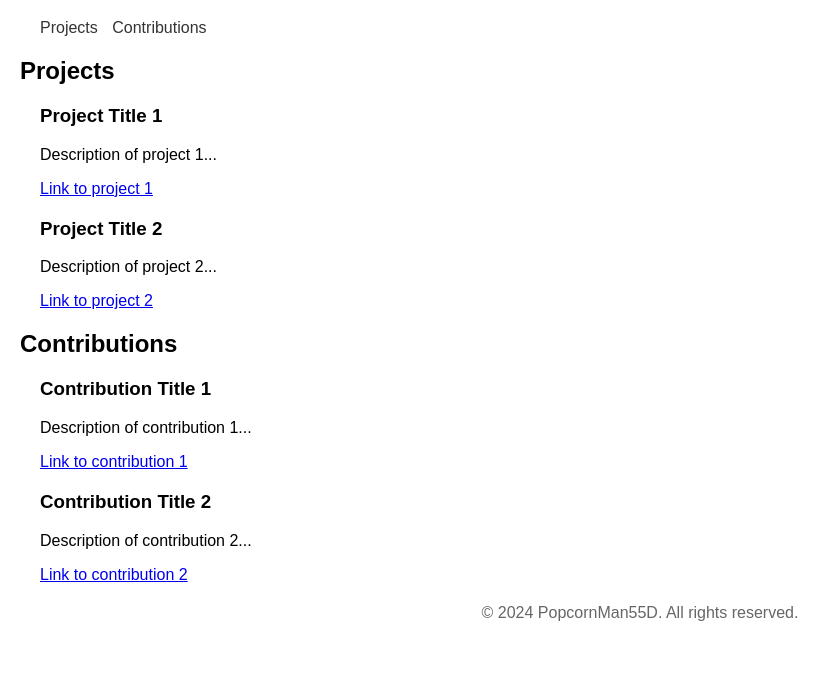
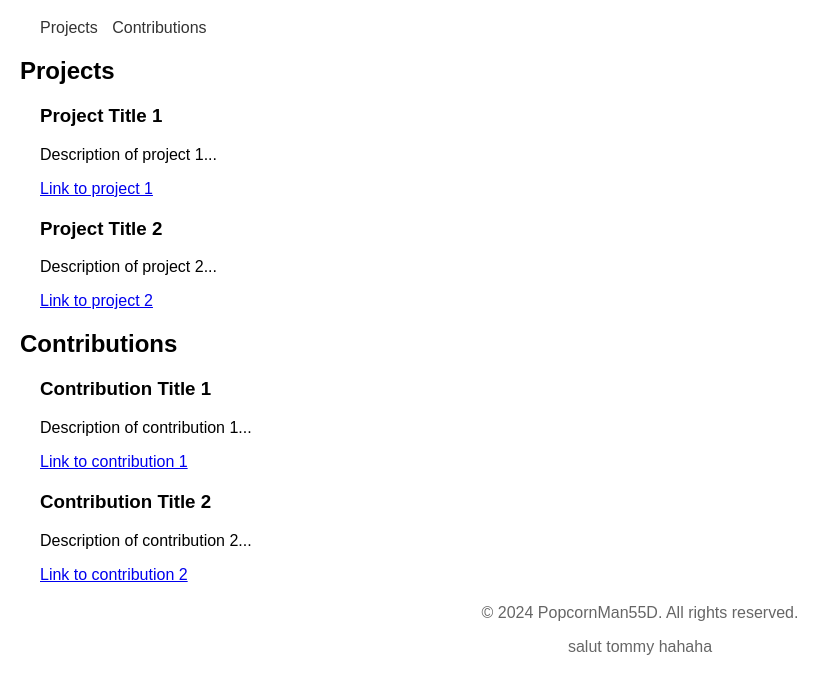
Before and after one commit to PopcornMan55D/test_site, a plain HTML site: page index.html in a window 1280 px wide. Shown: the part 61-754 px from the top of the page, without its empty margins (0-840 px from the left). Drawn offline with Linux system fonts and the light colour scheme.

Commit message:
Update index.html

```diff
--- a/index.html
+++ b/index.html
@@ -73,6 +73,7 @@
 
     <footer>
         <p>&copy; 2024 PopcornMan55D. All rights reserved.</p>
+        <p>salut tommy hahaha</p>
     </footer>
 </body>
 </html>
```
